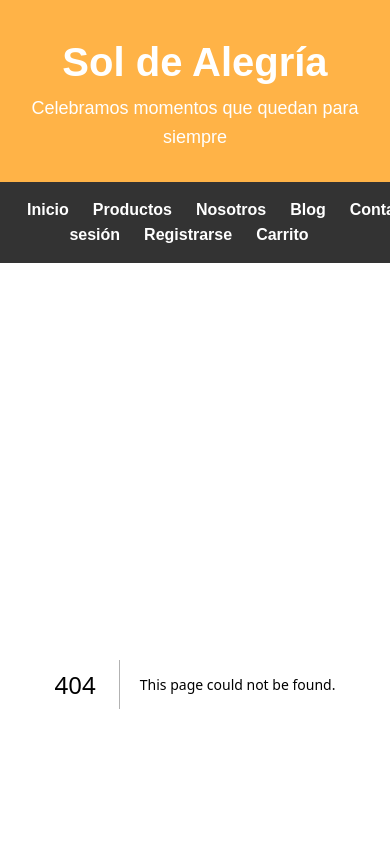
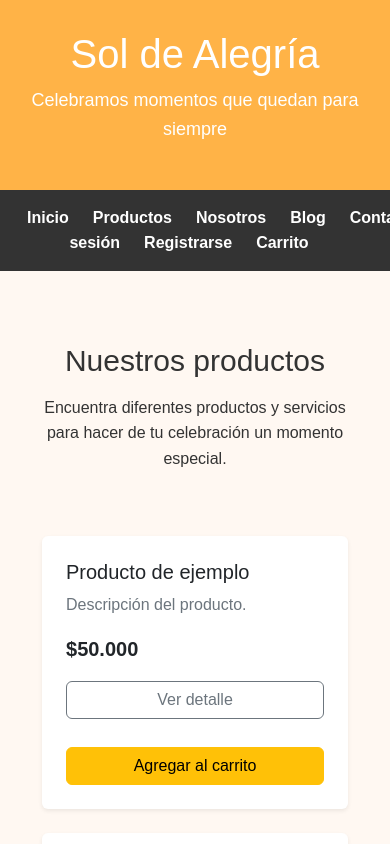
Before and after one commit to agonymustdie/sol-de-alegria-frontend, a Next.js app: page /productos in a window 390 px wide. Before the commit this address had no page. Shown: the top 844 px of the page. Built offline with nearby package versions, Linux system fonts and the light colour scheme.

Commit message:
Implemento catalogo de productos responsive con Bootstrap

```diff
--- a/app/layout.tsx
+++ b/app/layout.tsx
@@ -1,4 +1,5 @@
 import type { Metadata } from "next";
+import "bootstrap/dist/css/bootstrap.min.css";
 import "./globals.css";
 import Header from "../components/Header";
 import Footer from "../components/Footer";
--- /dev/null
+++ b/app/productos/page.tsx
@@ -0,0 +1,34 @@
+import ProductoCard from "../../components/ProductoCard";
+import { productos } from "../../data/productos";
+
+export default function ProductosPage() {
+  return (
+    <main className="container py-5">
+      <section className="text-center py-4">
+        <h2 className="mb-3">Nuestros productos</h2>
+        <p>
+          Encuentra diferentes productos y servicios para hacer de tu
+          celebración un momento especial.
+        </p>
+      </section>
+
+      <section className="py-4">
+        <div className="row g-4">
+          {productos.map((producto) => (
+            <div
+              key={producto.id}
+              className="col-12 col-md-6 col-lg-4"
+            >
+              <ProductoCard
+                id={producto.id}
+                nombre={producto.nombre}
+                descripcion={producto.descripcion}
+                precio={producto.precio}
+              />
+            </div>
+          ))}
+        </div>
+      </section>
+    </main>
+  );
+}
--- a/components/ProductoCard.tsx
+++ b/components/ProductoCard.tsx
@@ -14,17 +14,26 @@ export default function ProductoCard({
   precio,
 }: ProductoCardProps) {
   return (
-    <article>
-      <h3>{nombre}</h3>
-      <p>{descripcion}</p>
-      <p>Precio: ${precio.toLocaleString("es-CL")}</p>
+    <article className="card h-100 shadow-sm border-0 m-0 w-100 p-0 text-start">
+      <div className="card-body d-flex flex-column p-4">
+        <h3 className="card-title fs-5">{nombre}</h3>
 
-      <Link href={`/productos/${id}`}>
-        Ver detalle
-      </Link>
+        <p className="card-text text-secondary">{descripcion}</p>
 
-      <div>
-        <button type="button">Agregar al carrito</button>
+        <p className="fw-bold fs-5 mt-auto">
+          ${precio.toLocaleString("es-CL")}
+        </p>
+
+        <Link
+          href={`/productos/${id}`}
+          className="btn btn-outline-secondary mb-2"
+        >
+          Ver detalle
+        </Link>
+
+        <button type="button" className="btn btn-warning">
+          Agregar al carrito
+        </button>
       </div>
     </article>
   );
--- a/package.json
+++ b/package.json
@@ -9,6 +9,7 @@
     "lint": "eslint"
   },
   "dependencies": {
+    "bootstrap": "^5.3.8",
     "next": "16.4.2",
     "react": "19.3.0",
     "react-dom": "19.3.0"
```
Also changed, not shown: 1 other file (tests, documents, lock files or other folders).
